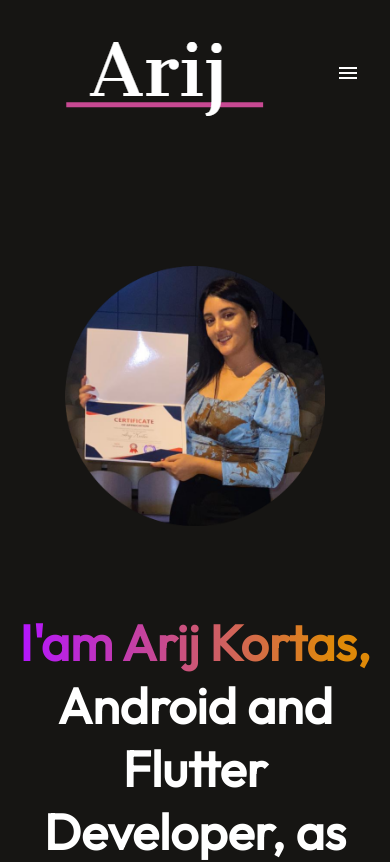
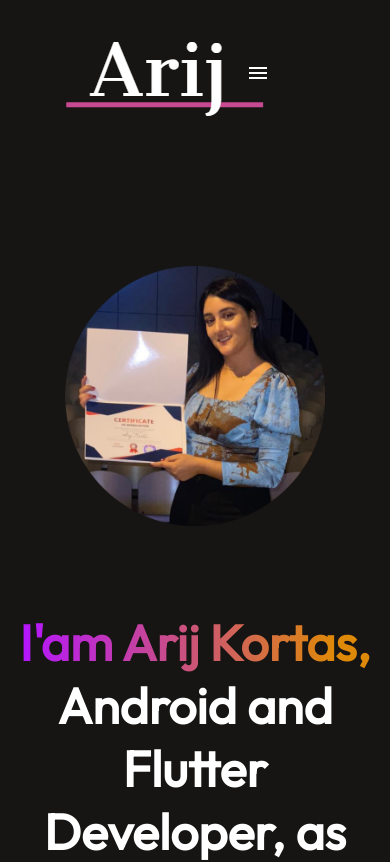
Before and after one commit to arij45/PortfolioWebSite, a React (Vite) app: page / in a window 390 px wide. Shown: the top 862 px of the page. Built offline with nearby package versions, Linux system fonts and the light colour scheme.

Commit message:
PortfolioWebApplication

```diff
--- a/src/Components/Navbar/Navbar.css
+++ b/src/Components/Navbar/Navbar.css
@@ -63,7 +63,7 @@
     .nav-mob-open{
         display: block;
         position: fixed;
-        right: 30px;
+        right: 120px;
     }
 
     .nav-mob-close{
```
